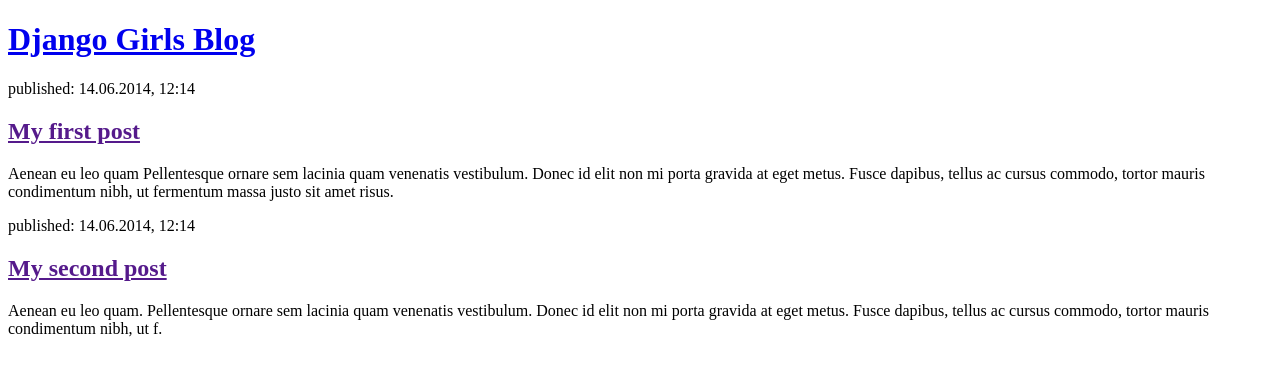
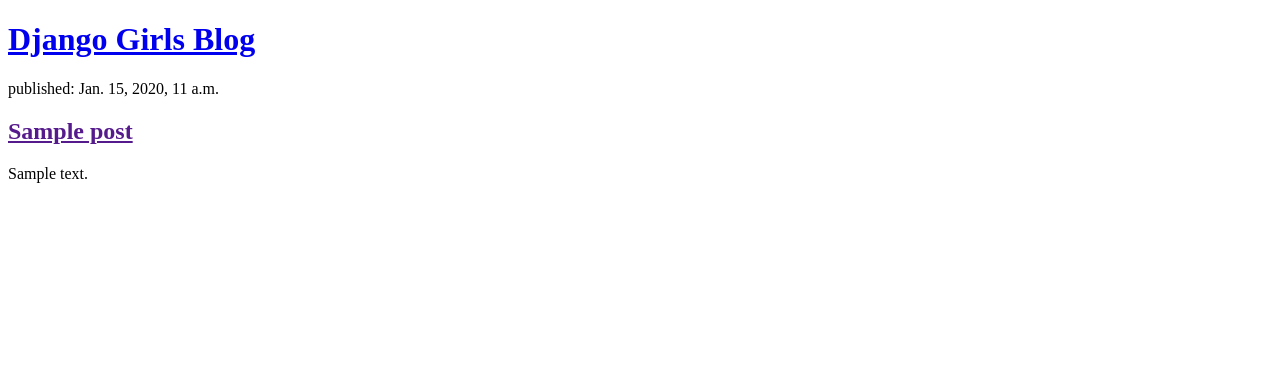
Before and after one commit to matt94vr/my-first-blog, a Django app: page / in a window 1280 px wide. Shown: the top 376 px of the page. Run offline with Django 3.2, Linux system fonts and the light colour scheme; tables that the repository leaves empty hold one stand-in row (values such as "Sample post").

Commit message:
Modified templates to display posts ffrom database.

```diff
--- a/blog/templates/blog/post_list.html
+++ b/blog/templates/blog/post_list.html
@@ -8,16 +8,13 @@
             <h1><a href="/">Django Girls Blog</a></h1>
         </header>
 
+    {% for post in posts %}
         <article>
-            <time>published: 14.06.2014, 12:14</time>
-            <h2><a href="">My first post</a></h2>
-            <p>Aenean eu leo quam Pellentesque ornare sem lacinia quam venenatis vestibulum. Donec id elit non mi porta gravida at eget metus. Fusce dapibus, tellus ac cursus commodo, tortor mauris condimentum nibh, ut fermentum massa justo sit amet risus.</p>
+            <time> published: {{ post.published_date }}</time>
+            <h2><a href=""> {{ post.title }} </a></h2>
+            <p> {{ post.text|linebreaksbr }}</p>
         </article>
+    {% endfor %}
 
-        <article>
-            <time>published: 14.06.2014, 12:14</time>
-            <h2><a href="">My second post</a></h2>
-            <p>Aenean eu leo quam. Pellentesque ornare sem lacinia quam venenatis vestibulum. Donec id elit non mi porta gravida at eget metus. Fusce dapibus, tellus ac cursus commodo, tortor mauris condimentum nibh, ut f.</p>
-        </article>
     </body>
 </html>
--- a/blog/views.py
+++ b/blog/views.py
@@ -1,5 +1,8 @@
 from django.shortcuts import render
+from django.utils import timezone
+from .models import Post
+
 
 def post_list(request):
-    return render(request, 'blog/post_list.html', {})
-# Create your views here.
+    posts = Post.objects.filter(published_date__lte=timezone.now()).order_by("published_date")
+    return render(request, 'blog/post_list.html', {"posts": posts})
```
